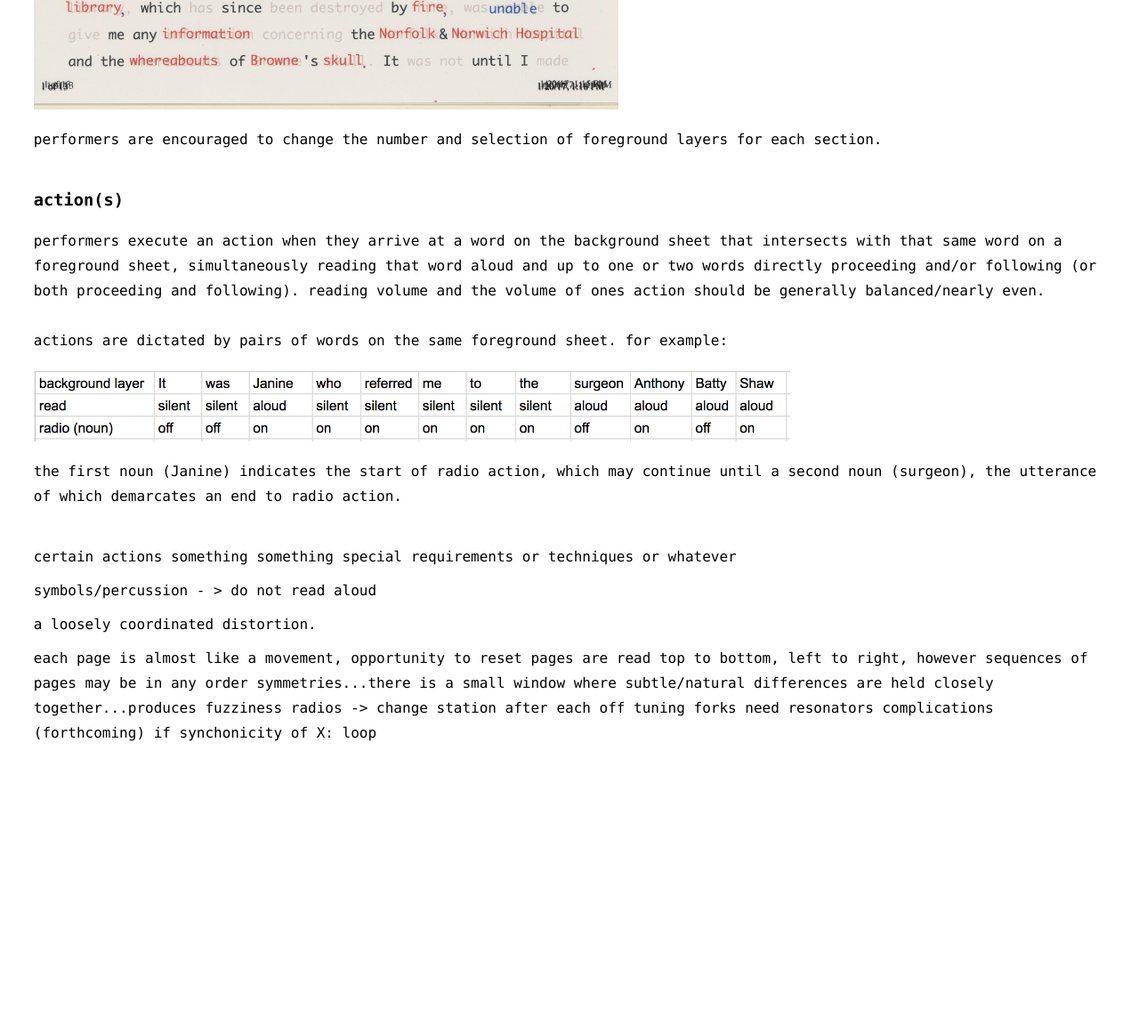
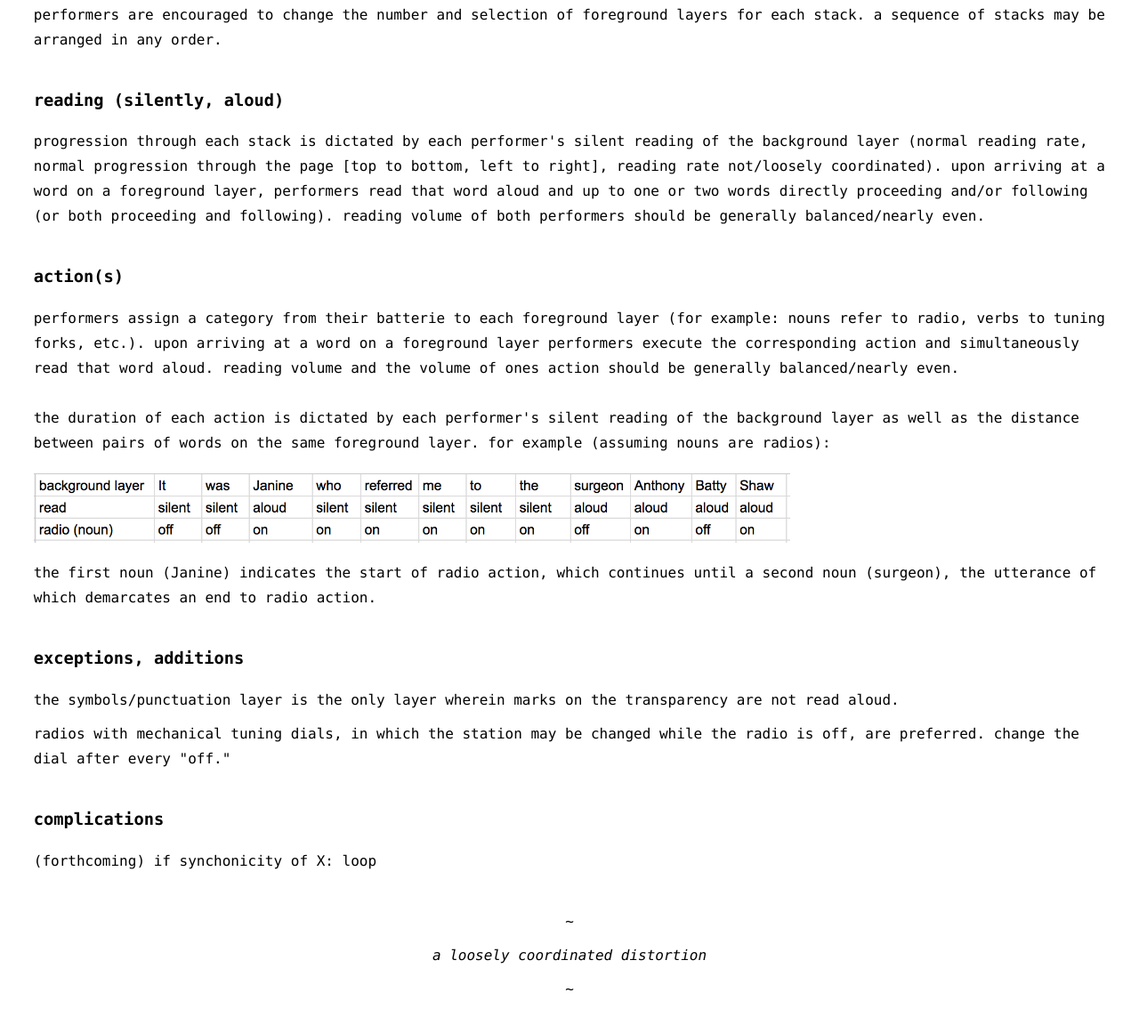
Before and after one commit to caseyanderson/ghostses, a website: page score_generator/html/instructions.html in a window 1280 px wide. Shown: the part 1596-2748 px from the top of the page at 89% size. Before the commit the page ends 2471 px from the top, so only its background shows below. Drawn offline with Linux system fonts and the light colour scheme.

Commit message:
more updates to instructions

```diff
--- a/score_generator/html/instructions.html
+++ b/score_generator/html/instructions.html
@@ -17,50 +17,46 @@
             <li>a variety of little percussion instruments (rocks, toys, etc.)</li></ul></div>
 
         <h3>the corpus</h3>
-        <div><p>an excerpt of any text written by W.G. Sebald. initial performances used most of Chapter 1 from The Rings of Saturn.
+        <div><p>an excerpt of a text by W.G. Sebald. initial performances used most of Chapter 1 from The Rings of Saturn.
 
-        <br/><br/>the corpus is separated into multiple files (layers) via a Python program. one layer contains all text (the background layer) and is printed on white paper. numerous foreground layers contain filtered, colored portions of the text (currently organized into parts of speech) printed on transparencies. performers assign a category from their batterie to each foreground layer (for example: nouns refer to radio, verbs to tuning forks, etc.).</p></div>
+        <br/><br/>the corpus is separated into multiple files (layers) via a Python program. one layer contains all text (the background layer) and is printed on white paper. numerous foreground layers contain filtered, colored portions of the text (currently organized into parts of speech) printed on transparencies.</p></div>
 
         <h3>stack(s)</h3>
-        <div><p>a stack is created by combining (stacking) two or more foreground layers on top of a background layer (all from the same page). progression through each stack is dictated by each performer's silent reading of the background layer (normal reading rate [top to bottom, left to right], not/loosely coordinated). though layers of a stack must be from the same page, a sequence of stacks may be arranged in any order.
+        <div><p>a stack is created by combining (stacking) two or more foreground layers on top of a background layer. for example, a possible page 1 stack (with background, adjective, noun, and symbol layers):</p>
 
-        <br/><br/>for example, a possible page 1 stack (with background, adjective, noun, and symbol layers):</p>
+        <p><img src='/score_generator/imgs/ghostses_nns_adj_symb_reszd.jpg'/></p>
 
-        <img src='/score_generator/imgs/ghostses_nns_adj_symb_reszd.jpg'/>
+        <p>performers are encouraged to change the number and selection of foreground layers for each stack.  a sequence of stacks may be arranged in any order.</p></div>
 
-        <p>performers are encouraged to change the number and selection of foreground layers for each section.</p></div>
+        <h3>reading (silently, aloud)</h3>
+        <div><p>progression through each stack is dictated by each performer's silent reading of the background layer (normal reading rate, normal progression through the page [top to bottom, left to right], reading rate not/loosely coordinated). upon arriving at a word on a foreground layer, performers read that word aloud and up to one or two words directly proceeding and/or following (or both proceeding and following). reading volume of both performers should be generally balanced/nearly even.</p></div>
 
         <h3>action(s)</h3>
-        <div><p>performers execute an action when they arrive at a word on the background sheet that intersects with that same word on a foreground sheet, simultaneously reading that word aloud and up to one or two words directly proceeding and/or following (or both proceeding and following). reading volume and the volume of ones action should be generally balanced/nearly even.
+        <div><p>performers assign a category from their batterie to each foreground layer (for example: nouns refer to radio, verbs to tuning forks, etc.). upon arriving at a word on a foreground layer performers execute the corresponding action and simultaneously read that word aloud. reading volume and the volume of ones action should be generally balanced/nearly even.
 
-        <br/><br/>actions are dictated by pairs of words on the same foreground sheet. for example:</p>
+        <br/><br/>the duration of each action is dictated by each performer's silent reading of the background layer as well as the distance between pairs of words on the same foreground layer. for example (assuming nouns are radios):</p>
 
-        <img src="/score_generator/imgs/example.png"/>
+        <p><img src="/score_generator/imgs/example.png"/></p>
 
-        <p>the first noun (Janine) indicates the start of radio action, which may continue until a second noun (surgeon), the utterance of which demarcates an end to radio action.</p></div>
+        <p>the first noun (Janine) indicates the start of radio action, which continues until a second noun (surgeon), the utterance of which demarcates an end to radio action.</p></div>
 
-        <p>certain actions something something special requirements or techniques or whatever</p>
+        <h3>exceptions, additions</h3>
+        <div><p>the symbols/punctuation layer is the only layer wherein marks on the transparency are not read aloud.</p>
+        <p>radios with mechanical tuning dials, in which the station may be changed while the radio is off, are preferred. change the dial after every "off."</p></div>
 
-        <p>symbols/percussion - > do not read aloud</p>
-
-        <p>a loosely coordinated distortion.</p>
-
-
-        each page is almost like a movement, opportunity to reset
-        pages are read top to bottom, left to right, however sequences of pages may be in any order
-
-        symmetries...there is a small window where subtle/natural differences are held closely together...produces fuzziness
-
-        radios -> change station after each off
-
-        tuning forks need resonators
-
-        complications
-        (forthcoming)
+        <h3>complications</h3>
+        <div>(forthcoming)
 
         if synchonicity of X:
             loop
+        </div>
+    </body>
 
-
-    </body>
+    <footer>
+        <div>
+            ~
+            <p>a loosely coordinated distortion</p>
+            ~
+        </div>
+    </footer>
     </html>
--- a/score_generator/scss/styles.scss
+++ b/score_generator/scss/styles.scss
@@ -23,7 +23,7 @@ div {
 	margin-bottom: $cell * 4;
 }
 
-p, img {
+p, img, footer {
     margin-top: $cell;
     margin-bottom: $cell;
 }
@@ -31,6 +31,11 @@ p, img {
 img {
     max-width: 850px;
     max-height: 850px;
+}
+
+footer {
+    text-align: center;
+    font-style: italic;
 }
 
 .whitespace {
```
Also changed, not shown: score_generator/css/styles.css, 5 other files.
